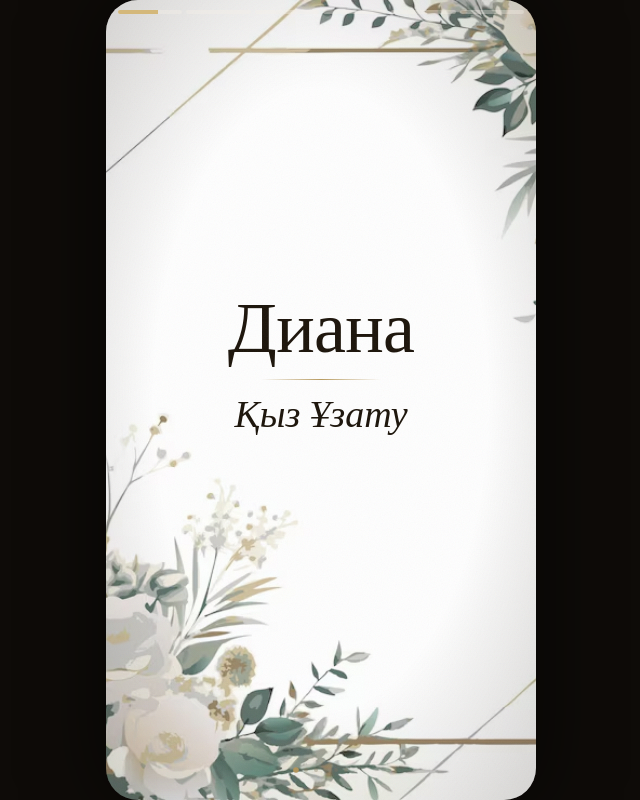
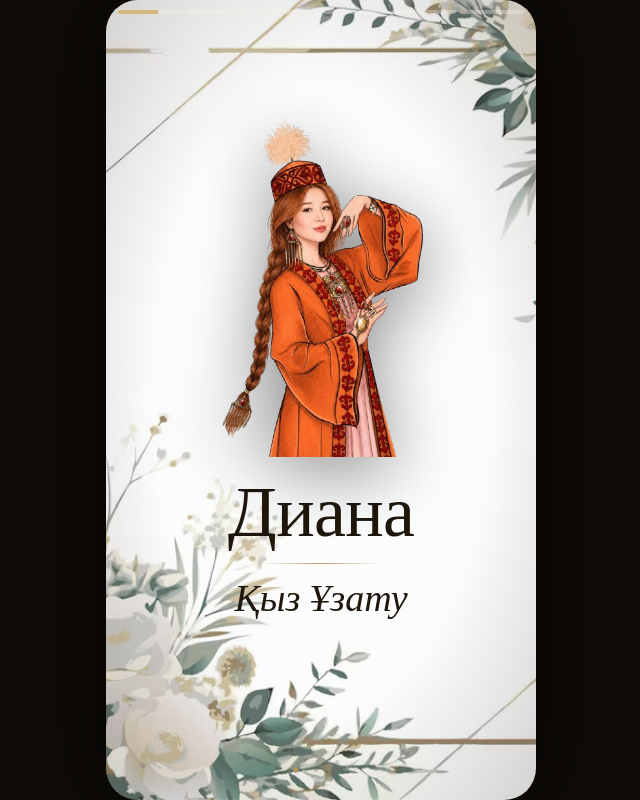
Before and after one commit to Batyrzhanurazov/dianaInvitation, a plain HTML site: page index.html in a window 1280 px wide. Shown: the whole page, without its empty margins (319-959 px from the left). Drawn offline with nearby package versions, Linux system fonts and the light colour scheme; a web font is replaced by a local one.

Commit message:
feat: add animated hero photo section with entrance effect and shadow styling

```diff
--- a/index.html
+++ b/index.html
@@ -38,6 +38,9 @@
                 <div class="grain"></div>
                 <div class="vignette"></div>
                 <div class="content">
+                    <div class="hero-photo">
+                        <img src="diana-main.png" alt="Диана" />
+                    </div>
                     <div class="names" style="font-size: clamp(52px, 15vw, 72px);">
                         Диана
                     </div>
--- a/style.css
+++ b/style.css
@@ -179,6 +179,33 @@ body {
   position: relative;
   z-index: 5;
   text-align: center;
+}
+
+.hero-photo {
+  width: 100%;
+  max-width: 300px;
+  margin: 0 auto 20px;
+  position: relative;
+  animation: photo-in 1.2s cubic-bezier(0.2, 0.8, 0.2, 1) forwards;
+}
+
+.hero-photo img {
+  width: 100%;
+  height: auto;
+  display: block;
+  object-fit: contain;
+  filter: drop-shadow(0 15px 35px rgba(0, 0, 0, 0.45));
+}
+
+@keyframes photo-in {
+  from {
+    opacity: 0;
+    transform: translateY(20px) scale(0.95);
+  }
+  to {
+    opacity: 1;
+    transform: translateY(0) scale(1);
+  }
 }
 
 .invite-label {
```
